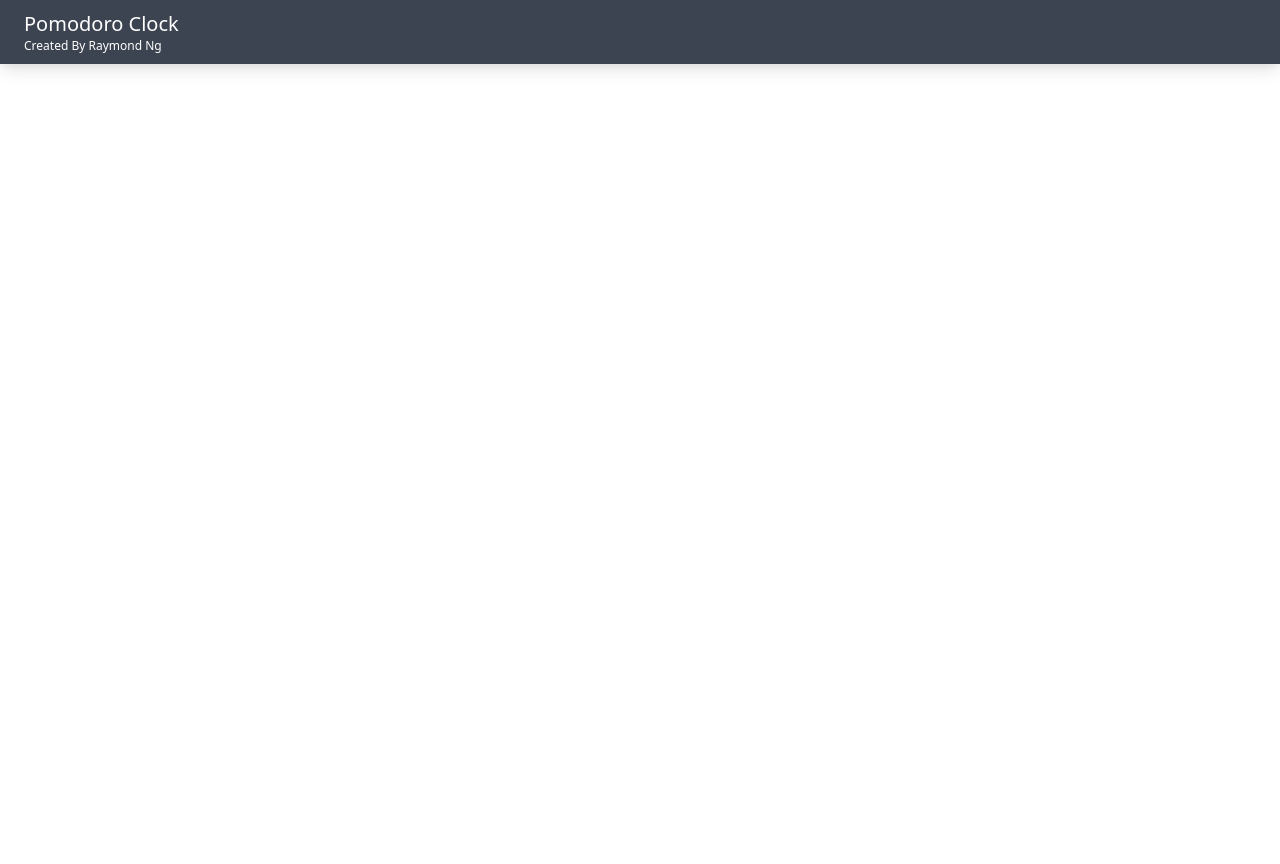
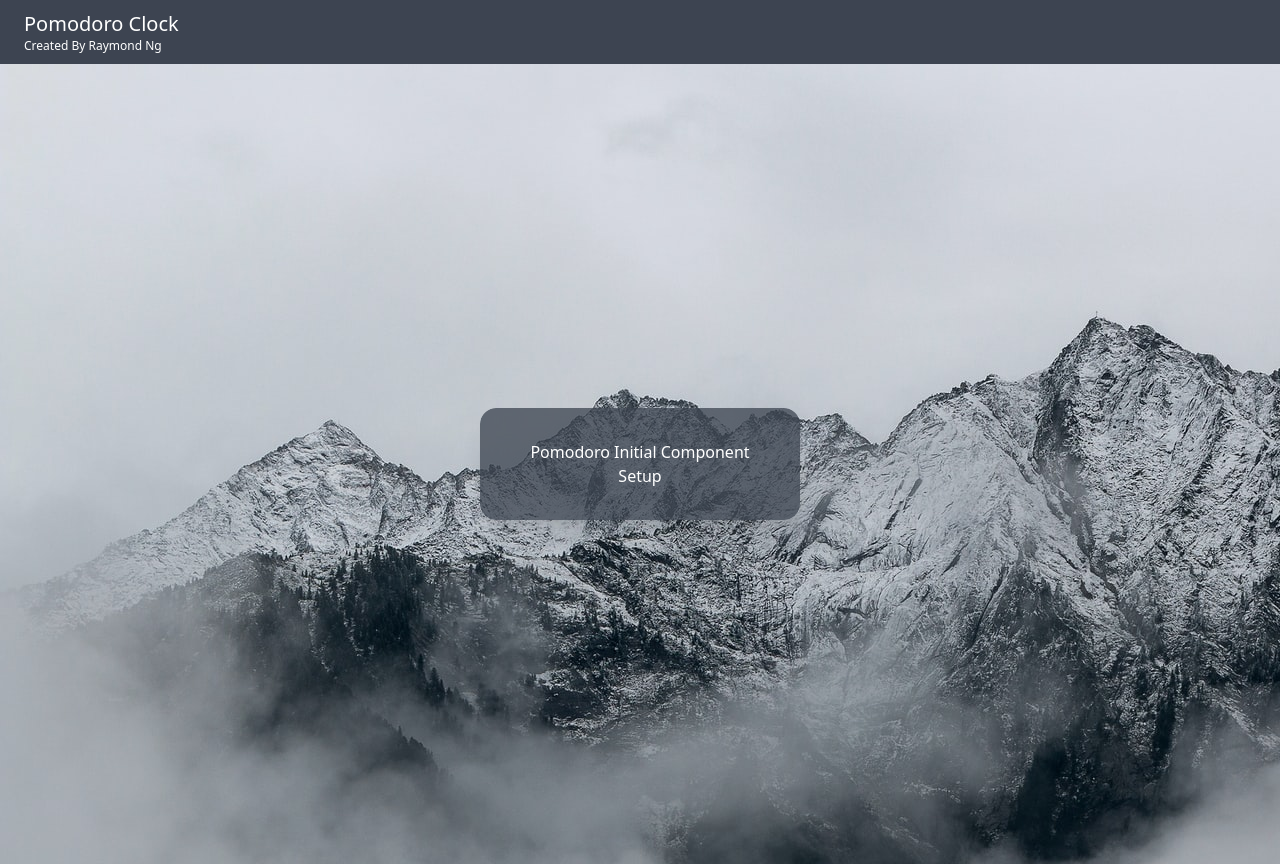
Before and after one commit to rayng86/pomodoro-clock, a React (Create React App) app: page / in a window 1280 px wide. Before the commit the page ends 800 px from the top, so only its background shows below. Built offline with nearby package versions, Linux system fonts and the light colour scheme.

Commit message:
basic pomodoro component page setup; add sweet bg

```diff
--- a/src/App.tsx
+++ b/src/App.tsx
@@ -1,12 +1,13 @@
 import React from 'react';
-import logo from './logo.svg';
 import './App.css';
 import NavBar from './components/NavBar';
+import Pomodoro from './components/Pomodoro';
 
 const App = () => {
   return (
     <>
       <NavBar />
+      <Pomodoro />
     </>
   );
 };
--- /dev/null
+++ b/src/components/Pomodoro.tsx
@@ -0,0 +1,21 @@
+import React, { useState, useEffect } from 'react';
+
+const Pomodoro = () => {
+  return (
+    <div
+      className="hero min-h-screen bg-base-200"
+      style={{ background: 'url(images/bg-001.jpeg)' }}
+    >
+      <div className="text-center hero-content">
+        <div className="max-w-md">
+          <div className="card shadow-xl image-full w-80">
+            <div className="justify-end card-body">
+              <h1>Pomodoro Initial Component Setup</h1>
+            </div>
+          </div>
+        </div>
+      </div>
+    </div>
+  );
+};
+export default Pomodoro;
```
Also changed, not shown: public/images/bg-001.jpeg (added).
